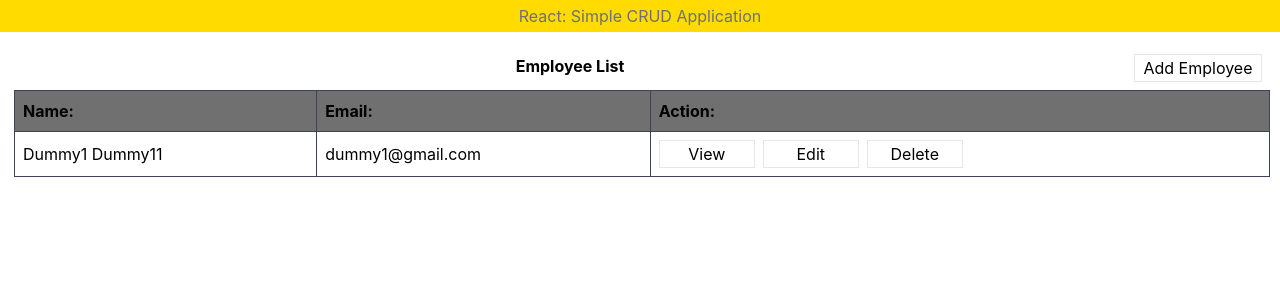
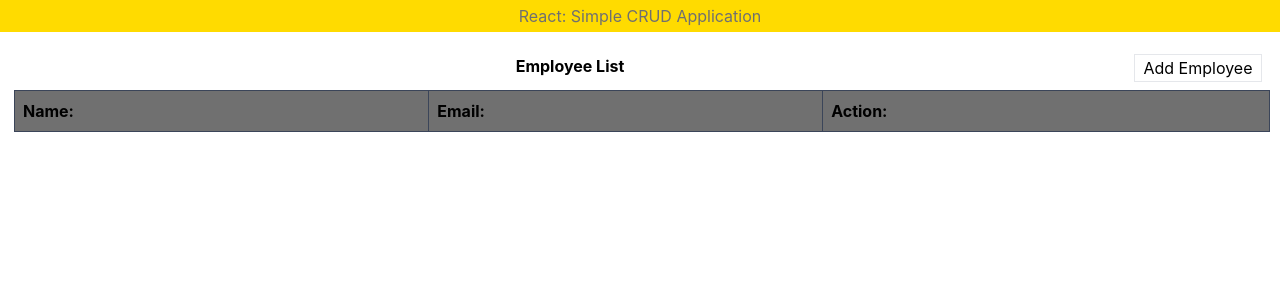
Before and after one commit to pushkar1995/CRUD_App, a React (Create React App) app: page / in a window 1280 px wide. Shown: the top 300 px of the page. Built offline with nearby package versions, Linux system fonts and the light colour scheme.

Commit message:
Storing Data in localStorage

```diff
--- a/src/components/AddEmployee.tsx
+++ b/src/components/AddEmployee.tsx
@@ -7,7 +7,7 @@ type Props = {
 }
 
 const AddEmployee = (props: Props) => {
-  const { onBackBtnClickHnd, onSubmitClickHnd } =props
+  const { onBackBtnClickHnd, onSubmitClickHnd } = props
   const [firstName, setFirstName] = useState('')
   const [lastName, setLastName] = useState('')
   const [email, setEmail] = useState('')
--- a/src/components/Employee.type.ts
+++ b/src/components/Employee.type.ts
@@ -5,14 +5,14 @@ export interface IEmployee {
     email: string
 }
 
-export const dummyEmployeeList: IEmployee[] = [
-    {
-        id: new Date().toJSON().toString(),
-        firstName: 'Dummy1',
-        lastName: 'Dummy11',
-        email: 'dummy1@gmail.com'
-    }
-]
+// export const dummyEmployeeList: IEmployee[] = [
+//     {
+//         id: new Date().toJSON().toString(),
+//         firstName: 'Dummy1',
+//         lastName: 'Dummy11',
+//         email: 'dummy1@gmail.com'
+//     }
+// ]
 
 export enum PageEnum {
     list,
--- a/src/components/Home.tsx
+++ b/src/components/Home.tsx
@@ -1,15 +1,22 @@
-import React, { useState } from 'react'
+import React, { useState, useEffect } from 'react'
 import AddEmployee from './AddEmployee'
 import EditEmployee from './EditEmployee'
-import { IEmployee, dummyEmployeeList, PageEnum } from './Employee.type'
+import { IEmployee, PageEnum } from './Employee.type'
 import EmployeeList from './EmployeeList'
 
 const Home = () => {
     const [employeeList, setEmployeeList] = useState(
-      dummyEmployeeList as IEmployee[]
+      [] as IEmployee[]
     )
     const [shownPage, setShownPage] = useState(PageEnum.list)
     const [dataToEdit, setDataToEdit] = useState({} as IEmployee)
+
+    useEffect(() => {
+        const listInString = window.localStorage.getItem('EmployeeList')
+        if (listInString) {
+            _setEmployeeList(JSON.parse(listInString))
+        }
+    }, [])
 
     const onAddEmployeeClickHnd = () => {
         setShownPage(PageEnum.add)
@@ -19,8 +26,13 @@ const Home = () => {
         setShownPage(PageEnum.list)
     }
 
+    const _setEmployeeList = (list:IEmployee[]) => {
+        setEmployeeList(list)
+        window.localStorage.setItem('EmployeeList', JSON.stringify(list))
+    }
+
     const addEmployee = (data: IEmployee) => {
-        setEmployeeList([...employeeList, data])
+        _setEmployeeList([...employeeList, data])
     }
 
     const deleteEmployee = (data: IEmployee) => {
@@ -29,7 +41,7 @@ const Home = () => {
         const tempList = [...employeeList]
 
         tempList.splice(indexToDelete, 1);
-        setEmployeeList(tempList)
+        _setEmployeeList(tempList)
     }
 
     const editEmployeeData = (data: IEmployee) => {
@@ -42,7 +54,7 @@ const Home = () => {
         const indexOfRecord = employeeList.indexOf(filteredData)
         const tempData = [...employeeList]
         tempData[indexOfRecord] = data
-        setEmployeeList(tempData)
+        _setEmployeeList(tempData)
     }
 
   return (
```
Also changed, not shown: 1 other file (tests, documents, lock files or other folders).
